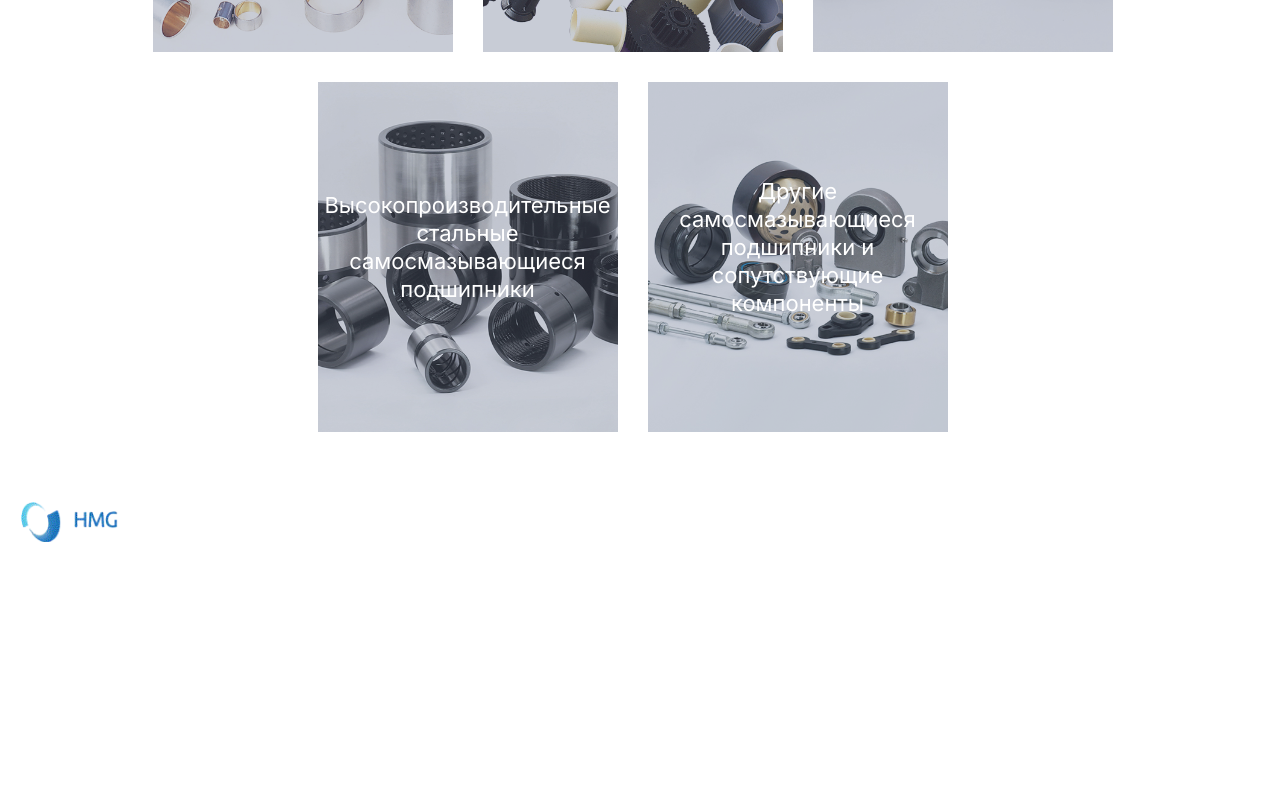
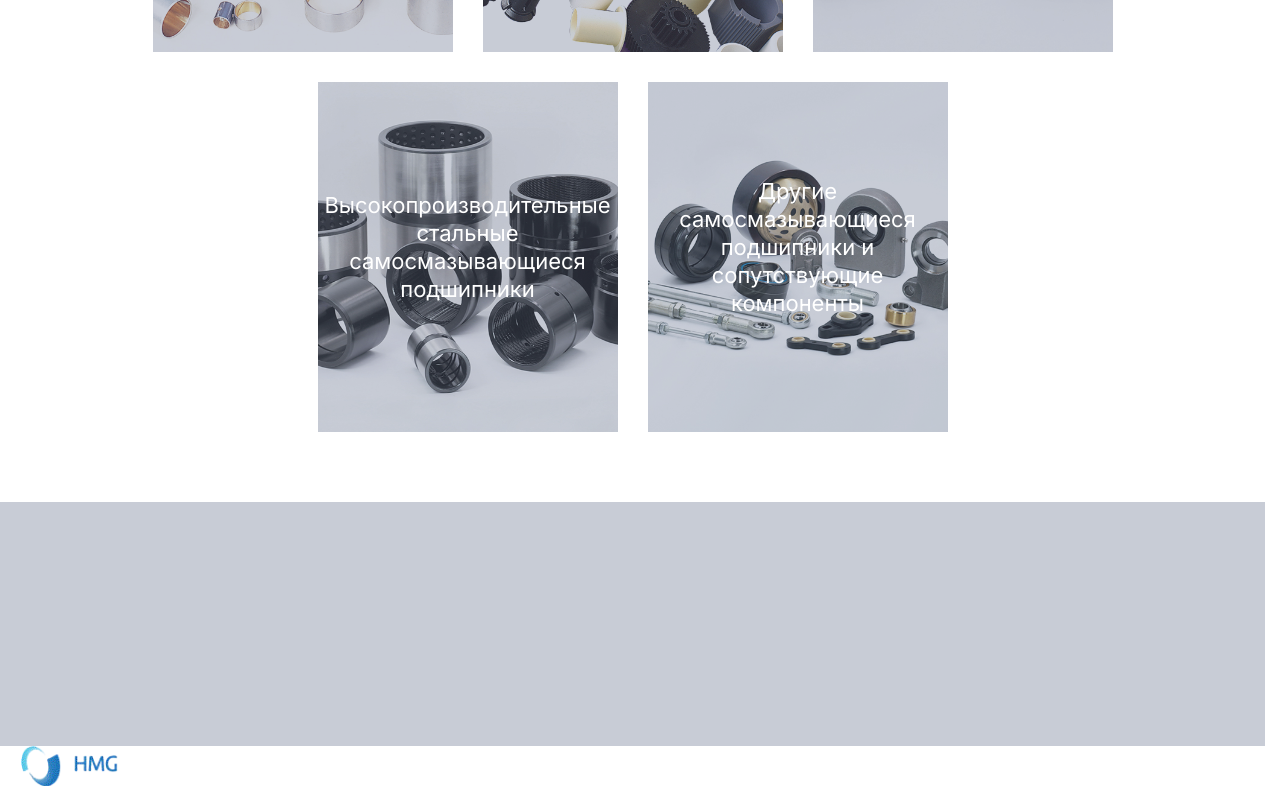
Before and after one commit to ArtemMazin/ViVa, a Next.js app: page / in a window 1280 px wide. Shown: the part 1357-2157 px from the top of the page. Before the commit the page ends 1913 px from the top, so only its background shows below. Built offline with nearby package versions, Linux system fonts and the light colour scheme.

Commit message:
feat: добавить карту в футер. изменить стили HideMenu

```diff
--- a/components/Main/presentation/presentation.module.css
+++ b/components/Main/presentation/presentation.module.css
@@ -96,6 +96,12 @@
 @media (max-width: 670px) {
   .presentation {
     margin: 0;
+    padding: 0;
+  }
+  .title {
+    font-size: 30px;
+    line-height: 38px;
+    letter-spacing: -1px;
   }
   .images {
     gap: 1px;
--- a/components/Main/slider/dots/dots.module.css
+++ b/components/Main/slider/dots/dots.module.css
@@ -1,7 +1,7 @@
 .dotsWrapper {
   position: absolute;
   bottom: 0;
-  left: calc(50% - 20px);
+  left: calc(50% - 30px);
 }
 .dots {
   display: flex;
--- a/components/footer/Footer.jsx
+++ b/components/footer/Footer.jsx
@@ -1,10 +1,17 @@
 import React from 'react';
-import { footer, logo } from './footer.module.css';
+import { footer, logo, mapContainer } from './footer.module.css';
 import Image from 'next/image';
 
 const Footer = () => {
   return (
     <footer className={footer}>
+      <div className={mapContainer}>
+        <iframe
+          src='https://yandex.ru/map-widget/v1/?um=constructor%3A778ecc0b2189d3f08dc38c79e91971f31d7cbf00bd0f8e98abad39ff995a7272&amp;source=constructor'
+          width='100%'
+          height='240'
+          frameBorder='0'></iframe>
+      </div>
       <div className='container'>
         <Image
           src='/image/logo.png'
--- a/components/footer/footer.module.css
+++ b/components/footer/footer.module.css
@@ -6,3 +6,23 @@
   flex-shrink: 0;
   object-fit: contain;
 }
+.mapContainer {
+  position: relative;
+}
+.mapContainer::before {
+  visibility: visible;
+  opacity: 1;
+  position: absolute;
+  content: '';
+  width: 100%;
+  height: 100%;
+  top: 0;
+  left: 0;
+  z-index: 1;
+  background: var(--color-bg-light);
+  transition: var(--transition);
+}
+.mapContainer:hover::before {
+  visibility: hidden;
+  opacity: 0;
+}
--- a/components/header/Header.jsx
+++ b/components/header/Header.jsx
@@ -6,6 +6,7 @@ import {
   head,
   headerMobile,
   buttonHamburger,
+  buttonHamburgerClose,
   contacts,
   tel,
   email,
@@ -65,10 +66,17 @@ const Header = () => {
                 </Link>
               </div>
             </div>
-            <button
-              className={buttonHamburger}
-              onClick={toggleHideMenu}
-            />
+            {isMenuOpen ? (
+              <button
+                className={buttonHamburgerClose}
+                onClick={toggleHideMenu}
+              />
+            ) : (
+              <button
+                className={buttonHamburger}
+                onClick={toggleHideMenu}
+              />
+            )}
           </div>
           <HideMenu
             toggleHideMenu={toggleHideMenu}
--- a/components/header/header.module.css
+++ b/components/header/header.module.css
@@ -33,9 +33,18 @@
   padding: 0;
   width: 32px;
   height: 32px;
-  z-index: 5;
+  z-index: 99;
   border: none;
   background: url('../../public/image/burger-open.svg') no-repeat center/cover;
+  cursor: pointer;
+}
+.buttonHamburgerClose {
+  padding: 0;
+  width: 32px;
+  height: 32px;
+  z-index: 99;
+  border: none;
+  background: url('../../public/image/burger-close.svg') no-repeat center/cover;
   cursor: pointer;
 }
 .contacts {
--- a/components/header/hide-menu/hideMenu.module.css
+++ b/components/header/hide-menu/hideMenu.module.css
@@ -1,18 +1,10 @@
-.buttonHamburgerClose {
-  padding: 0;
-  width: 32px;
-  height: 32px;
-  z-index: 5;
-  border: none;
-  background: url('../../../public/image/burger-close.svg') no-repeat center/cover;
-  cursor: pointer;
-}
 .hideWrapper {
   padding: 20px;
   position: fixed;
   top: 0;
   left: 0;
   min-height: 100vh;
+  height: 100%;
   width: 100%;
   visibility: hidden;
   background: var(--color-main);
@@ -20,18 +12,23 @@
   transition: var(--transition);
   z-index: 10;
 }
+.overflowWrapper {
+  height: 100%;
+  overflow: auto;
+  display: flex;
+  flex-direction: column;
+  align-items: center;
+}
 .hideActive {
   visibility: visible;
   transform: translateX(0);
 }
+
 .head {
-  margin: 0 0 60px;
-  display: flex;
-  flex-grow: 1;
-  justify-content: space-between;
+  margin: 0 0 40px;
+  align-self: flex-start;
 }
 .list {
-  margin: 0 0 0 50px;
   padding: 0 30px;
   display: flex;
   flex-direction: column;
```
Also changed, not shown: components/header/hide-menu/HideMenu.jsx (+3 -6 lines).
